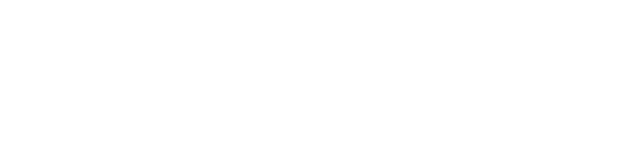
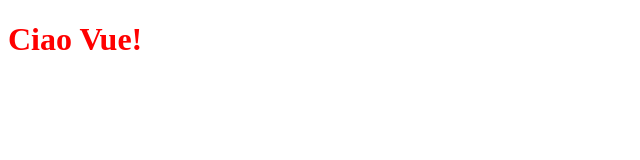
Before and after one commit to MirkoFarina/vue-hello, a plain HTML site: page index.html in a window 1280 px wide. Shown: the whole page, without its empty margins (0-640 px from the left). Drawn offline with nearby package versions, Linux system fonts and the light colour scheme.

Commit message:
[add] first step

```diff
--- a/css/style.css
+++ b/css/style.css
@@ -0,0 +1,3 @@
+.red {
+    color: red;
+}
--- a/index.html
+++ b/index.html
@@ -9,7 +9,9 @@
   <link rel="stylesheet" href="css/style.css">
 </head>
 <body>
-
+  <div id="app">
+    <h1 :class="colorText">{{messaggio}}</h1>
+  </div>
 
   <script src="js/app.js"></script>
 </body>
--- a/js/app.js
+++ b/js/app.js
@@ -5,3 +5,13 @@
 1. Aggiungere alla pagina un’immagine, presa anch’essa da un data.
 2. Cambiare dinamicamente l’immagine
 3. Al click di un bottone nascondere l’immagine e mostrare un testo */
+const { createApp } = Vue;
+
+createApp({
+    data(){
+        return {
+            messaggio: 'Ciao Vue!',
+            colorText: 'red'
+        }
+    }
+}).mount('#app')
```
